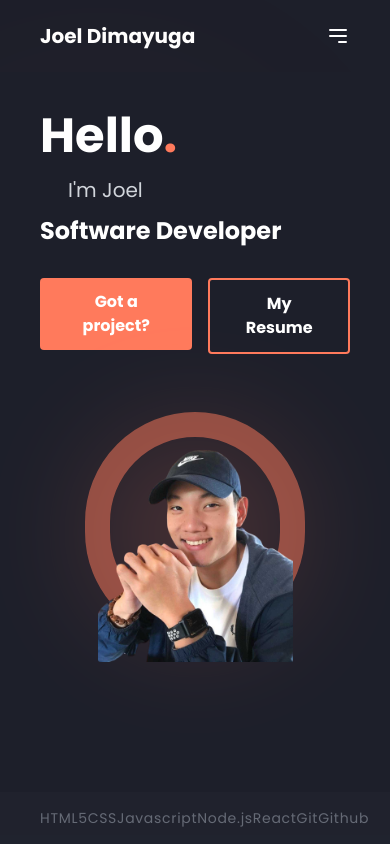
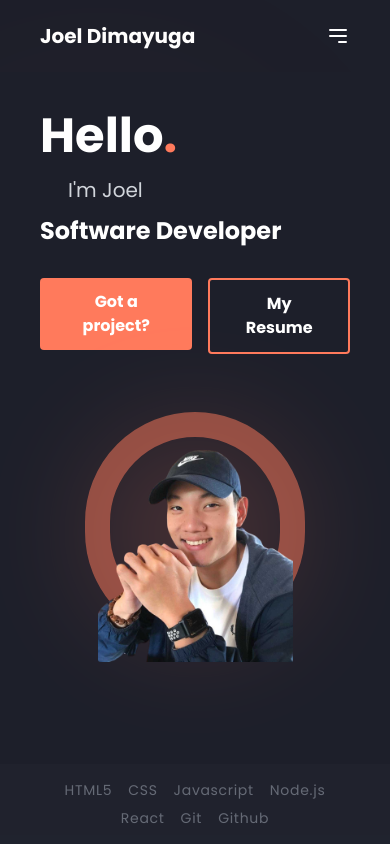
Before and after one commit to joedev11/portfolio, a Next.js app: page / in a window 390 px wide. Shown: the top 844 px of the page. Built offline with nearby package versions, Linux system fonts and the light colour scheme.

Commit message:
fix skills row in mobile

```diff
--- a/src/Components/Header.jsx
+++ b/src/Components/Header.jsx
@@ -51,7 +51,7 @@ const Header = () => {
 
             {/* Bottom tech bar */}
             <div className="bg-[#22242F] border-gray-700 mt-auto opacity-75">
-                <div className="flex justify-between px-10 laptop:px-[180px] py-4 text-gray-400 opacity-75 text-sm laptop:text-base tracking-wider">
+                <div className="flex flex-wrap justify-center laptop:justify-between gap-x-4 gap-y-2 px-10 laptop:px-[180px] py-4 text-gray-400 opacity-75 text-sm laptop:text-base tracking-wider">
                     <span>HTML5</span>
                     <span>CSS</span>
                     <span>Javascript</span>
```
